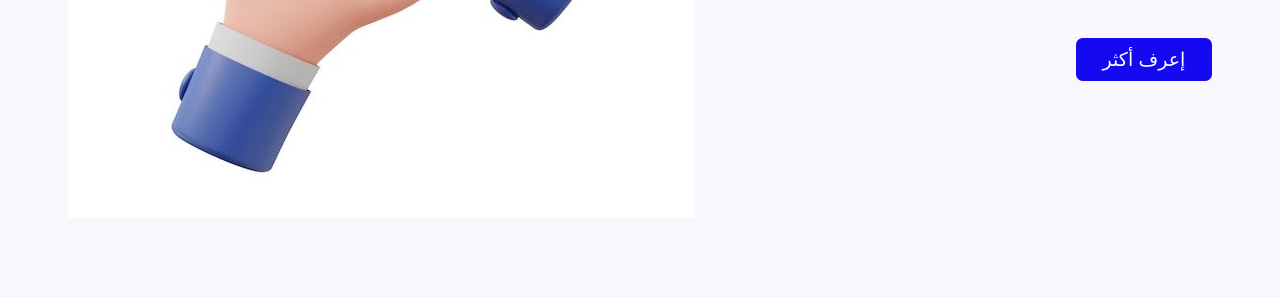
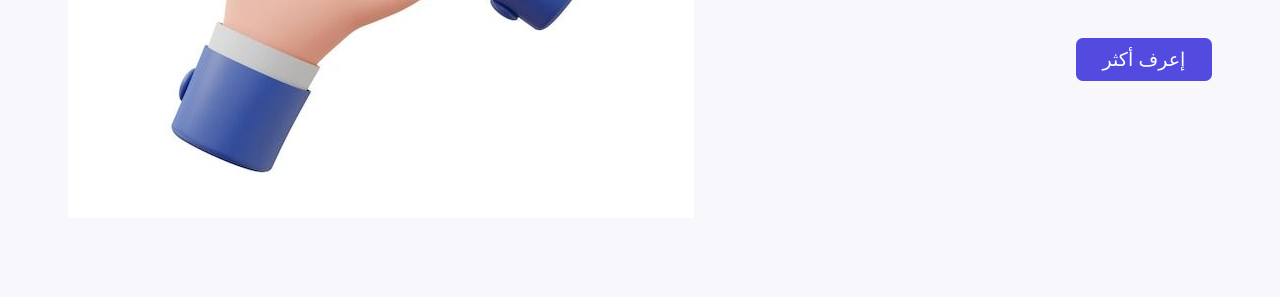
Before and after one commit to ahmedyDev/phone-store, a plain HTML site: page index.html in a window 1280 px wide. In both pictures the pointer is over the button "إعرف أكثر". Shown: the part 503-800 px from the top of the page. Drawn offline with Linux system fonts and the light colour scheme; a web font is replaced by a local one.

Commit message:
styles.css

```diff
--- a/styles.css
+++ b/styles.css
@@ -114,7 +114,7 @@ nav .nav-link:hover {
 }
 
 .btn:hover {
-  background-color: #150aef;
+  background-color: #534be0;
   cursor: pointer;
 }
 
```
